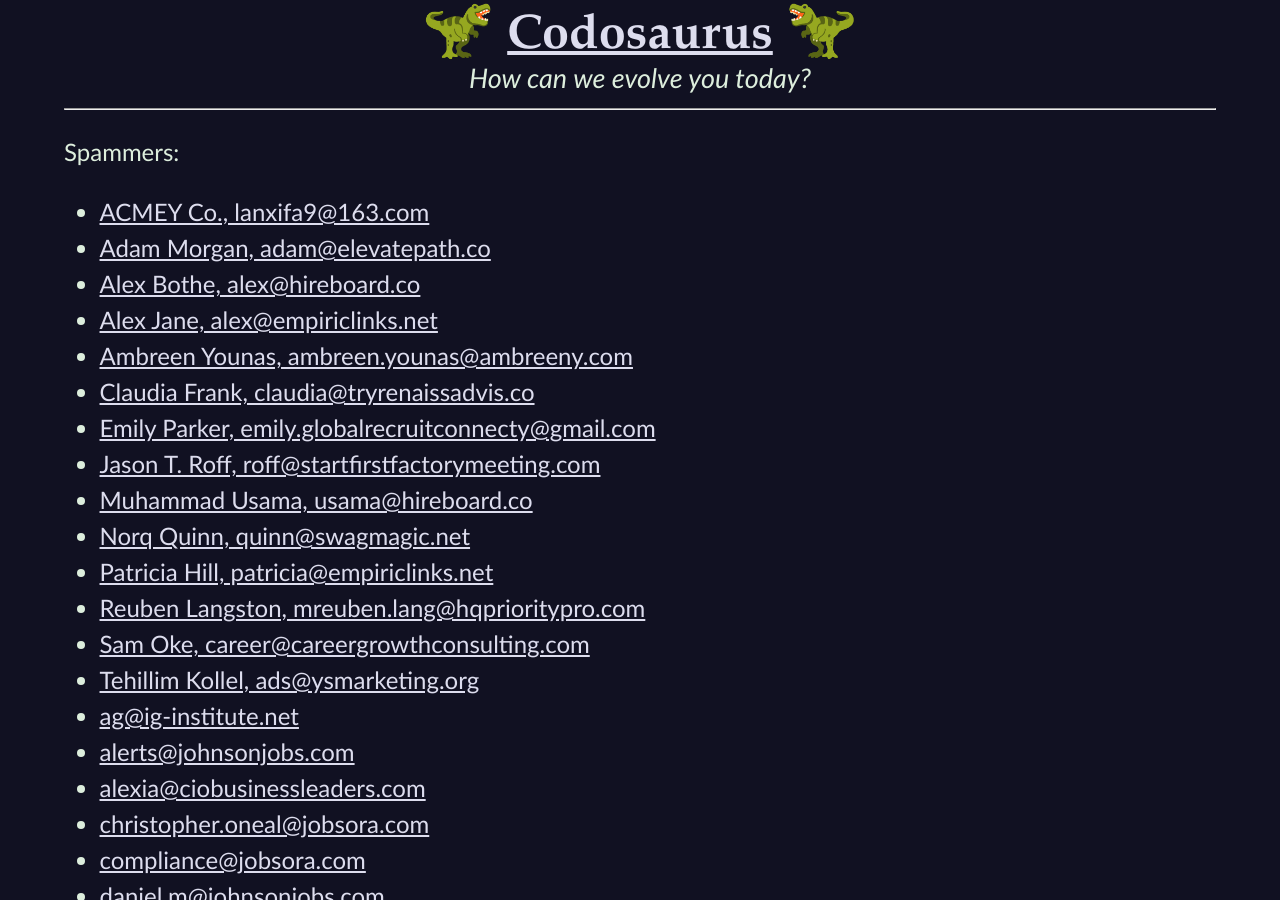
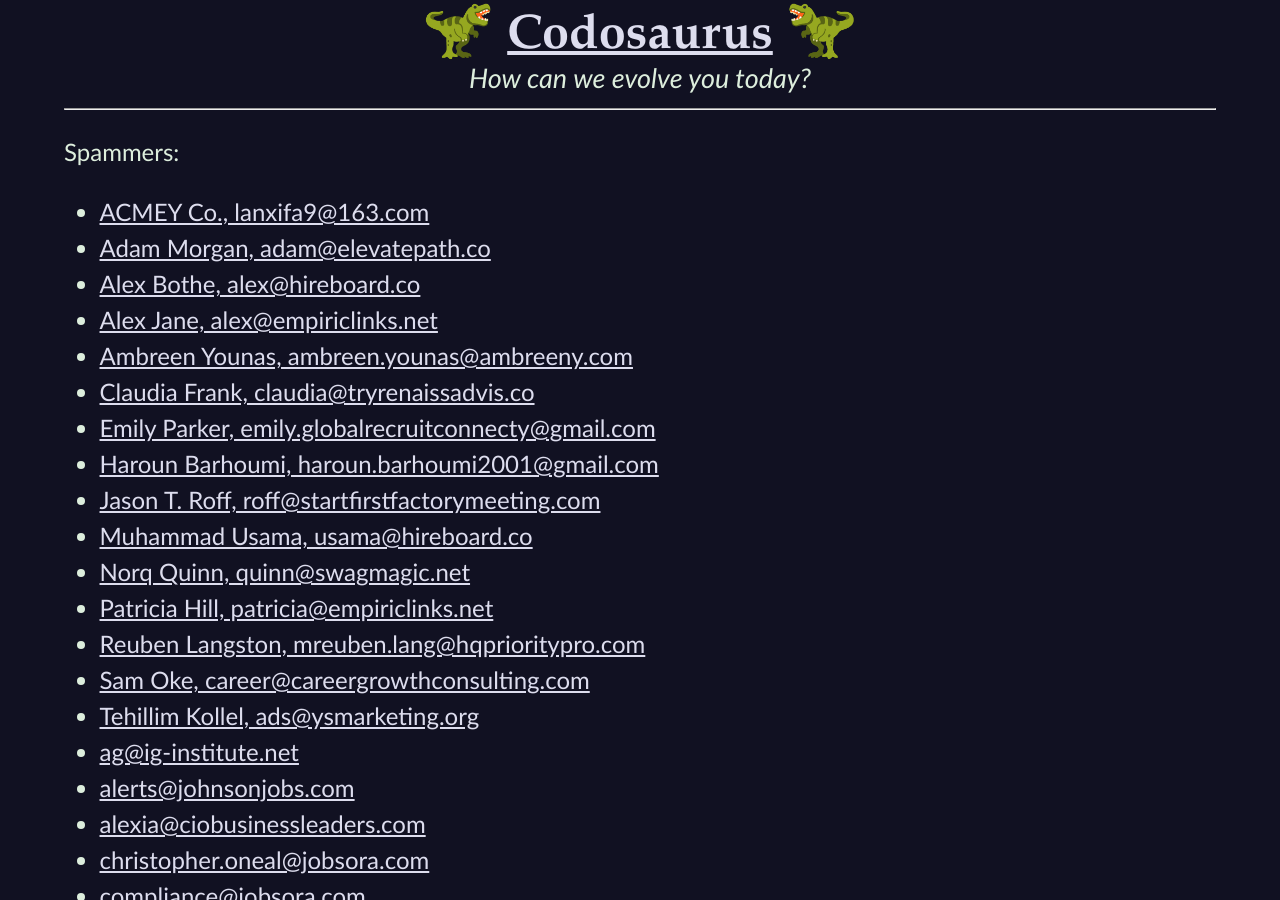
Before and after one commit to CodosaurusLLC/CodosaurusLLC.github.io, a Jekyll site: the page built from spambait.md, in a window 1280 px wide and 900 px high. Built offline with Jekyll 4.4.1, drawn with Linux system fonts in a browser that asks for light colours; our own code applies the rules of GitHub Pages for plain Markdown files.

Commit message:
add spammer

```diff
--- a/spambait.md
+++ b/spambait.md
@@ -6,6 +6,7 @@
 - [Ambreen Younas, ambreen.younas@ambreeny.com](mailto:ambreen.younas@ambreeny.com)
 - [Claudia Frank, claudia@tryrenaissadvis.co](mailto:claudia@tryrenaissadvis.co)
 - [Emily Parker, emily.globalrecruitconnecty@gmail.com](mailto:emily.globalrecruitconnecty@gmail.com)
+- [Haroun Barhoumi, haroun.barhoumi2001@gmail.com](mailto:haroun.barhoumi2001@gmail.com)
 - [Jason T. Roff, roff@startfirstfactorymeeting.com](mailto:roff@startfirstfactorymeeting.com)
 - [Muhammad Usama, usama@hireboard.co](mailto:usama@hireboard.co)
 - [Norq Quinn, quinn@swagmagic.net](mailto:nora.quinn@swagmagic.net)
```
